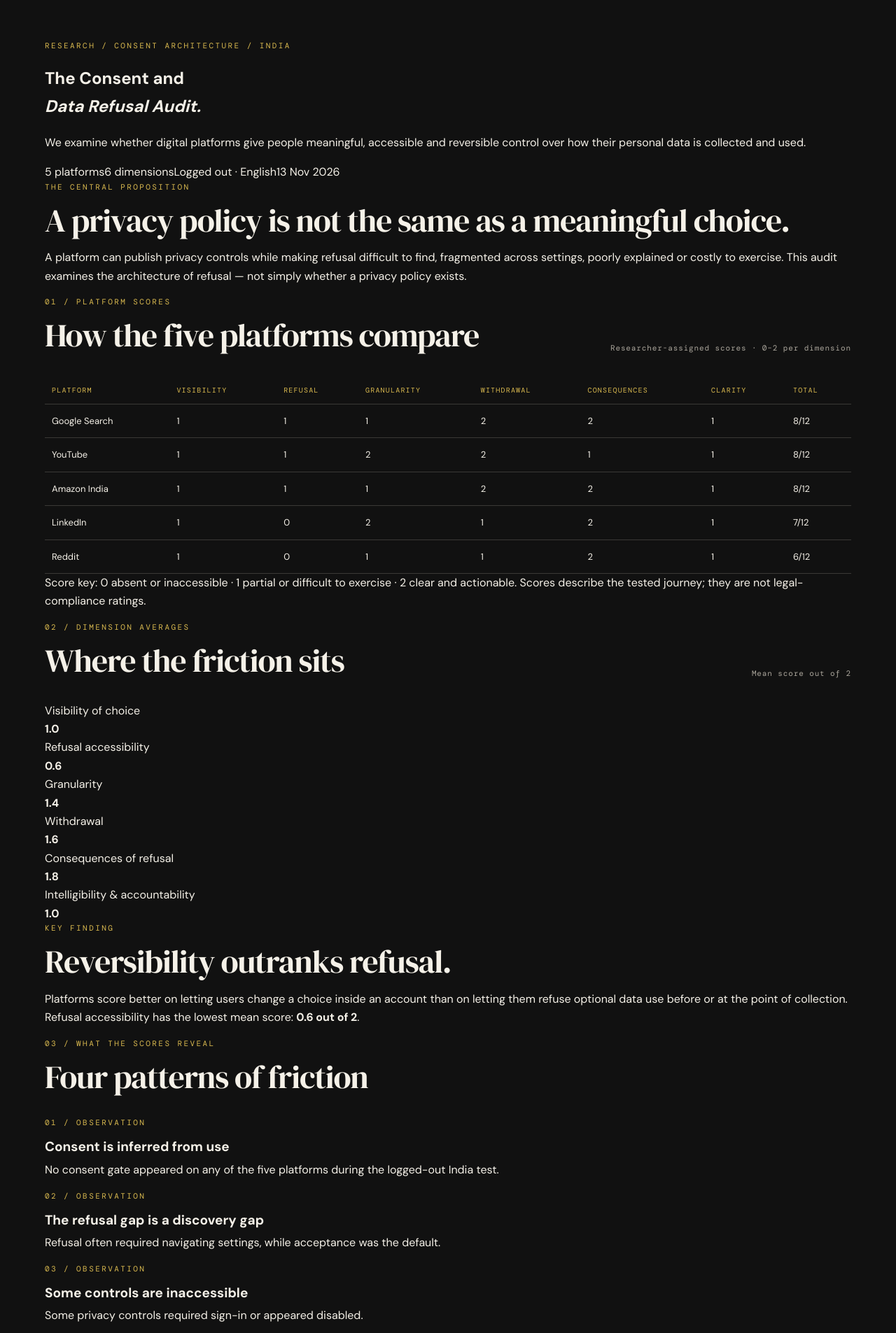
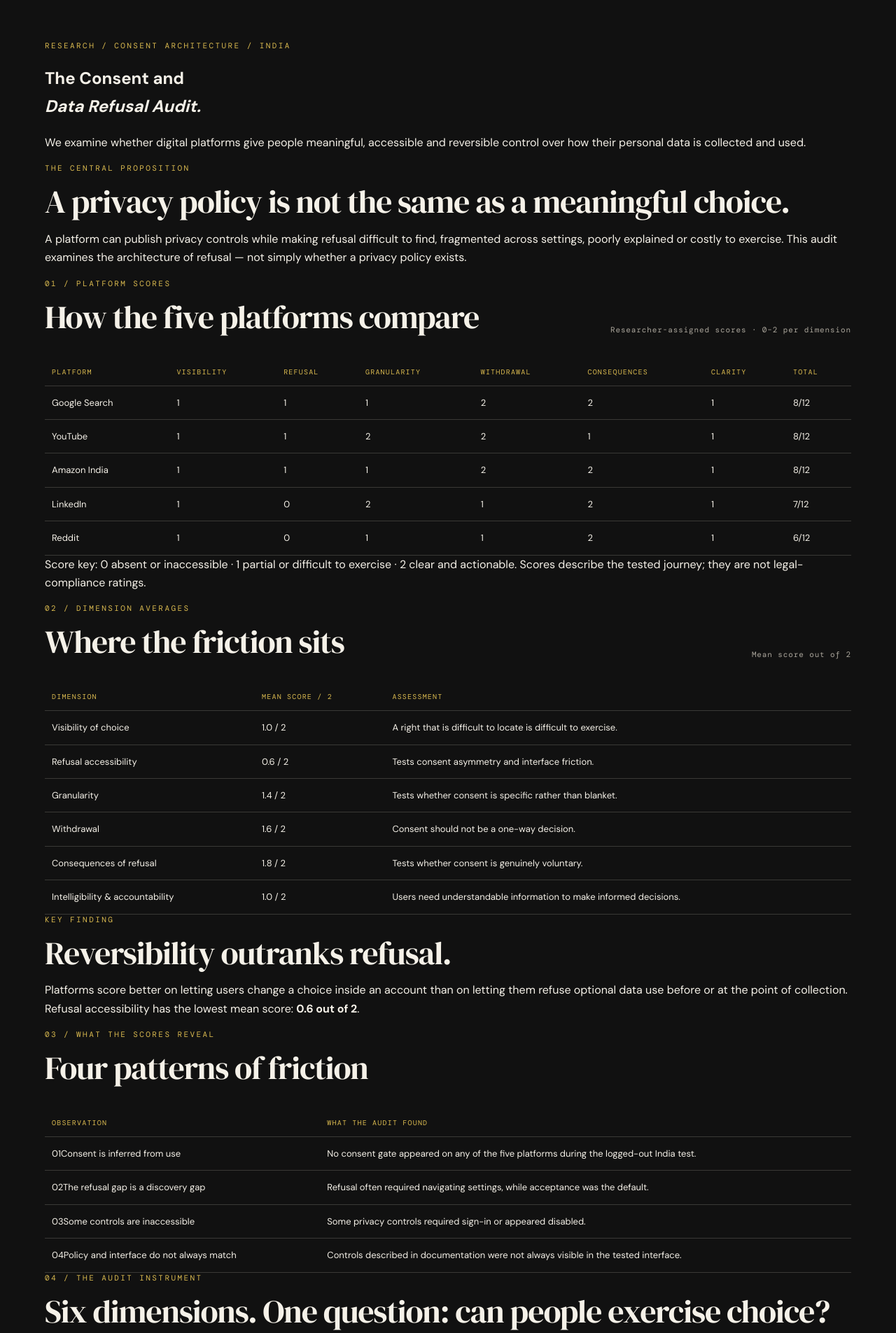
Before and after one commit to mkrtvibahadur/DataRefuse, a Flask app: page /consent-audit in a window 1280 px wide. Shown: the part 76-1981 px from the top of the page at 70% size. Run offline with Flask 3, Linux system fonts and the light colour scheme.

Commit message:
Update consent_audit.html

```diff
--- a/templates/consent_audit.html
+++ b/templates/consent_audit.html
@@ -5,7 +5,6 @@
   <p class="eyebrow">RESEARCH / CONSENT ARCHITECTURE / INDIA</p>
   <h1>The Consent and<br><em>Data Refusal Audit.</em></h1>
   <p class="lead">We examine whether digital platforms give people meaningful, accessible and reversible control over how their personal data is collected and used.</p>
-  <div class="audit-meta"><span>5 platforms</span><span>6 dimensions</span><span>Logged out · English</span><span>13 Nov 2026</span></div>
 </section>
 
 <section class="audit-callout">
@@ -29,26 +28,46 @@
 
 <section class="audit-section">
   <div class="section-head"><div><p class="eyebrow">02 / DIMENSION AVERAGES</p><h2>Where the friction sits</h2></div><span class="muted">Mean score out of 2</span></div>
-  <div class="mean-list">
-  {% for d in dimensions %}
-    <div class="mean-row"><span>{{d.name}}</span><div class="mean-track"><i style="width:{{ (d.mean|float / 2 * 100)|round }}%"></i></div><b>{{d.mean}}</b></div>
-  {% endfor %}
+  <div class="table-wrap audit-table-wrap">
+    <table class="audit-table audit-detail-table">
+      <thead><tr><th>Dimension</th><th>Mean score / 2</th><th>Assessment</th></tr></thead>
+      <tbody>
+      {% for d in dimensions %}
+        <tr><td class="platform-name">{{d.name}}</td><td><span class="mean-chip">{{d.mean}} / 2</span></td><td>{{d.why}}</td></tr>
+      {% endfor %}
+      </tbody>
+    </table>
   </div>
   <div class="audit-callout compact"><p class="eyebrow">KEY FINDING</p><h2>Reversibility outranks refusal.</h2><p>Platforms score better on letting users change a choice inside an account than on letting them refuse optional data use before or at the point of collection. Refusal accessibility has the lowest mean score: <strong>0.6 out of 2</strong>.</p></div>
 </section>
 
 <section class="audit-section">
   <div class="section-head"><div><p class="eyebrow">03 / WHAT THE SCORES REVEAL</p><h2>Four patterns of friction</h2></div></div>
-  <div class="finding-grid">{% for f in findings %}
-    <article class="finding"><p class="eyebrow">0{{loop.index}} / OBSERVATION</p><h3>{{f.title}}</h3><p>{{f.body}}</p></article>
-  {% endfor %}</div>
+  <div class="table-wrap audit-table-wrap">
+    <table class="audit-table audit-detail-table">
+      <thead><tr><th>Observation</th><th>What the audit found</th></tr></thead>
+      <tbody>{% for f in findings %}
+        <tr><td class="platform-name"><span class="table-index">0{{loop.index}}</span>{{f.title}}</td><td>{{f.body}}</td></tr>
+      {% endfor %}</tbody>
+    </table>
+  </div>
 </section>
 
 <section class="audit-section">
   <div class="section-head"><div><p class="eyebrow">04 / THE AUDIT INSTRUMENT</p><h2>Six dimensions. One question: can people exercise choice?</h2></div></div>
-  <div class="dimension-grid">{% for d in dimensions %}
-    <article class="dimension-card"><div class="dimension-top"><span class="mean-chip">{{d.mean}} / 2</span><h3>{{loop.index}}. {{d.name}}</h3></div><p class="dimension-question">{{d.question}}</p><p class="dimension-why">{{d.why}}</p><div class="rubric"><p><b>0</b> {{d.rubric[0]}}</p><p><b>1</b> {{d.rubric[1]}}</p><p><b>2</b> {{d.rubric[2]}}</p></div><p class="dimension-observed"><strong>Observed:</strong> {{d.observed}}</p></article>
-  {% endfor %}</div>
+  <div class="table-wrap audit-table-wrap">
+    <table class="audit-table audit-rubric-table">
+      <thead><tr><th>Dimension / mean</th><th>What it measures</th><th>0 — Absent</th><th>1 — Partial</th><th>2 — Clear</th><th>Observed result</th></tr></thead>
+      <tbody>{% for d in dimensions %}
+        <tr>
+          <td class="platform-name"><span class="mean-chip">{{d.mean}} / 2</span><br>{{loop.index}}. {{d.name}}</td>
+          <td>{{d.question}}<br><span class="table-muted">{{d.why}}</span></td>
+          <td>{{d.rubric[0]}}</td><td>{{d.rubric[1]}}</td><td>{{d.rubric[2]}}</td>
+          <td>{{d.observed}}</td>
+        </tr>
+      {% endfor %}</tbody>
+    </table>
+  </div>
 </section>
 
 <section class="audit-method">
```
